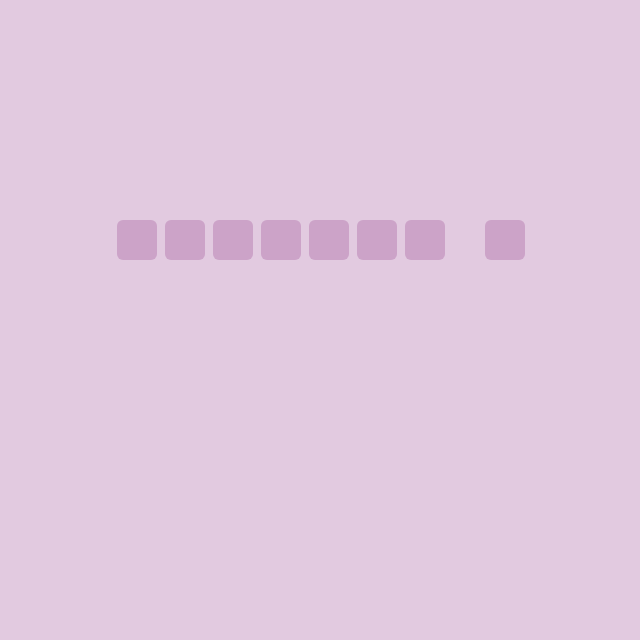
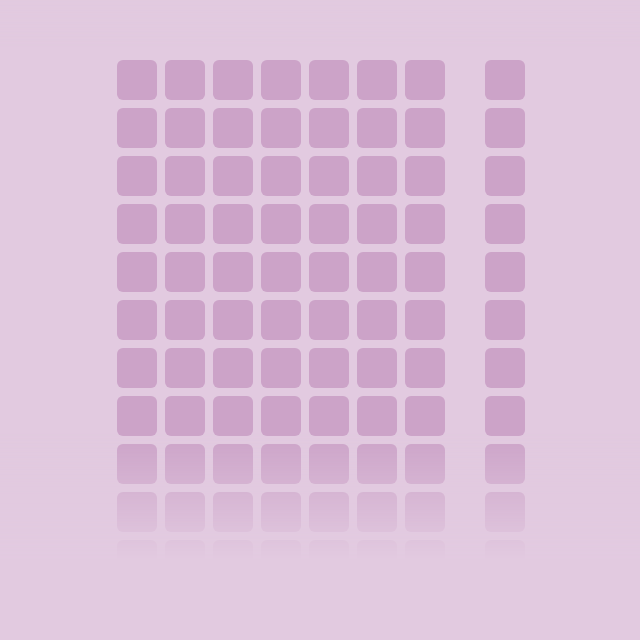
Before and after one commit to jbarlo/yaht, a Next.js app: page / in a window 1280 px wide. Shown: the part 160-800 px from the top of the page, without its empty margins (319-959 px from the left). Built offline with nearby package versions, Linux system fonts and the light colour scheme.

Commit message:
Extract some constants and add gradient mask

```diff
--- a/src/app/page.tsx
+++ b/src/app/page.tsx
@@ -1,4 +1,6 @@
 import { Row } from "@/components";
+import { CHECKBOX } from "@/constants";
+import { map, range } from "lodash";
 
 const initialChecks = {
   "1": false,
@@ -10,6 +12,62 @@ const initialChecks = {
   "7": false,
 };
 
+const Mask = () => (
+  <>
+    {/* Unclickable top mask */}
+    <div
+      style={{
+        position: "fixed",
+        height: "10vh",
+        width: "100%",
+        top: 0,
+        backgroundColor: "#E2CAE0",
+      }}
+    />
+    {/* Gradient mask */}
+    <div
+      style={{
+        position: "fixed",
+        height: "80vh",
+        width: "100%",
+        top: "10vh",
+        backgroundColor: "#E2CAE0",
+        WebkitMaskImage:
+          "linear-gradient(#FFFF 0%, #FFF0 20%, #FFF0 80%, #FFFF 100%)",
+        pointerEvents: "none",
+      }}
+    />
+    {/* Unclickable bottom mask */}
+    <div
+      style={{
+        position: "fixed",
+        height: "10vh",
+        width: "100%",
+        bottom: 0,
+        backgroundColor: "#E2CAE0",
+      }}
+    />
+  </>
+);
+
 export default function Home() {
-  return <Row initialChecks={initialChecks} />;
+  return (
+    <div
+      style={{
+        display: "flex",
+        flexDirection: "column",
+        alignItems: "center",
+        gap: CHECKBOX.gap,
+        // padding to manually center vertically so scroll works better with
+        // multiple rows
+        paddingTop: `calc(30vh - ${CHECKBOX.size}px / 2)`,
+        paddingBottom: `calc(30vh - ${CHECKBOX.size}px / 2)`,
+      }}
+    >
+      <Mask />
+      {map(range(52), (i) => (
+        <Row key={i} initialChecks={initialChecks} />
+      ))}
+    </div>
+  );
 }
--- a/src/components/Checkbox.tsx
+++ b/src/components/Checkbox.tsx
@@ -1,6 +1,7 @@
 "use client";
 
-import { FC, useState } from "react";
+import { CHECKBOX } from "@/constants";
+import { FC } from "react";
 import styled from "styled-components";
 
 const colors = {
@@ -8,14 +9,12 @@ const colors = {
   unselected: { main: "#CCA3C8", hovered: "#BF88BA" },
 };
 
-const size = 40;
-const clickedSize = 38;
 const StyledDiv = styled.div<{
   isSelected: boolean;
 }>`
   & {
-    width: ${size}px;
-    height: ${size}px;
+    width: ${CHECKBOX.size}px;
+    height: ${CHECKBOX.size}px;
     border-radius: 6px;
     transition: ease background-color 0.2s,
       cubic-bezier(0.26, -6, 0.66, 12) height 1s,
@@ -27,9 +26,9 @@ const StyledDiv = styled.div<{
         props.isSelected ? colors.selected.hovered : colors.unselected.hovered};
     }
     :active {
-      margin: ${size - clickedSize}px;
-      width: ${clickedSize}px;
-      height: ${clickedSize}px;
+      margin: ${CHECKBOX.size - CHECKBOX.clickedSize}px;
+      width: ${CHECKBOX.clickedSize}px;
+      height: ${CHECKBOX.clickedSize}px;
     }
   }
 `;
--- a/src/components/Row.tsx
+++ b/src/components/Row.tsx
@@ -1,4 +1,5 @@
 "use client";
+import { CHECKBOX } from "@/constants";
 import { every, map, some } from "lodash";
 import { FC, useState } from "react";
 import Checkbox from "./Checkbox";
@@ -13,16 +14,10 @@ const RowProps: FC<RowProps> = ({ initialChecks }: RowProps) => {
   if (some(checks, (c) => c)) totalState = "selected";
   if (every(checks, (c) => c)) totalState = "full";
   return (
-    <div
-      style={{
-        height: "100%",
-        display: "flex",
-        alignItems: "center",
-        justifyContent: "center",
-        gap: 40,
-      }}
-    >
-      <span style={{ display: "flex", gap: 8, height: 40 }}>
+    <div style={{ display: "flex", gap: 40 }}>
+      <span
+        style={{ display: "flex", gap: CHECKBOX.gap, height: CHECKBOX.size }}
+      >
         {map(checks, (c, key: keyof typeof initialChecks) => (
           <Checkbox
             key={key}
--- a/src/components/RowCheckbox.tsx
+++ b/src/components/RowCheckbox.tsx
@@ -1,5 +1,6 @@
 "use client";
 
+import { CHECKBOX } from "@/constants";
 import { FC } from "react";
 import styled from "styled-components";
 
@@ -9,13 +10,12 @@ const colors = {
   full: "#FF9F1C",
 };
 
-const size = 40;
 const StyledDiv = styled.div<{
   state: keyof typeof colors;
 }>`
   & {
-    width: ${size}px;
-    height: ${size}px;
+    width: ${CHECKBOX.size}px;
+    height: ${CHECKBOX.size}px;
     border-radius: 6px;
     transition: ease background-color 0.2s;
     background-color: ${(props) => colors[props.state]};
--- /dev/null
+++ b/src/constants.ts
@@ -0,0 +1,5 @@
+export const CHECKBOX = {
+  size: 40,
+  clickedSize: 38,
+  gap: 8,
+};
```
